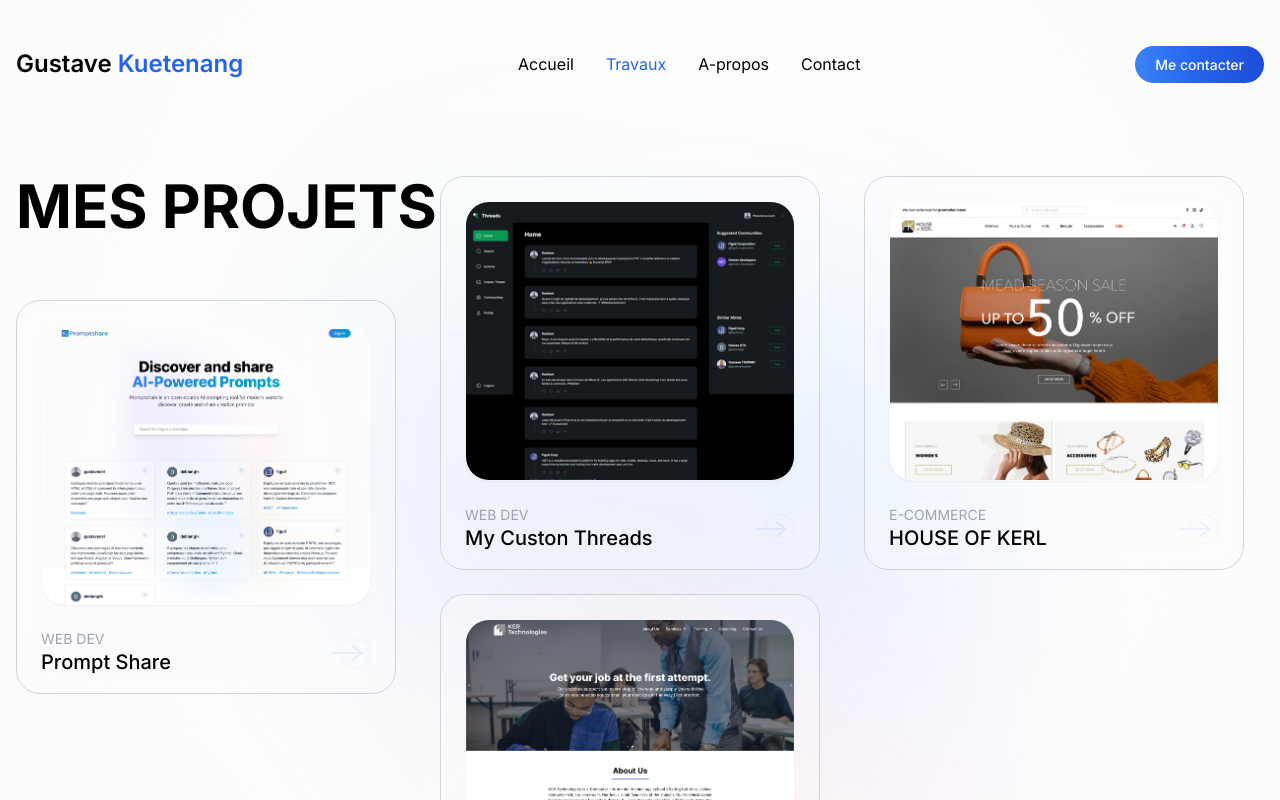
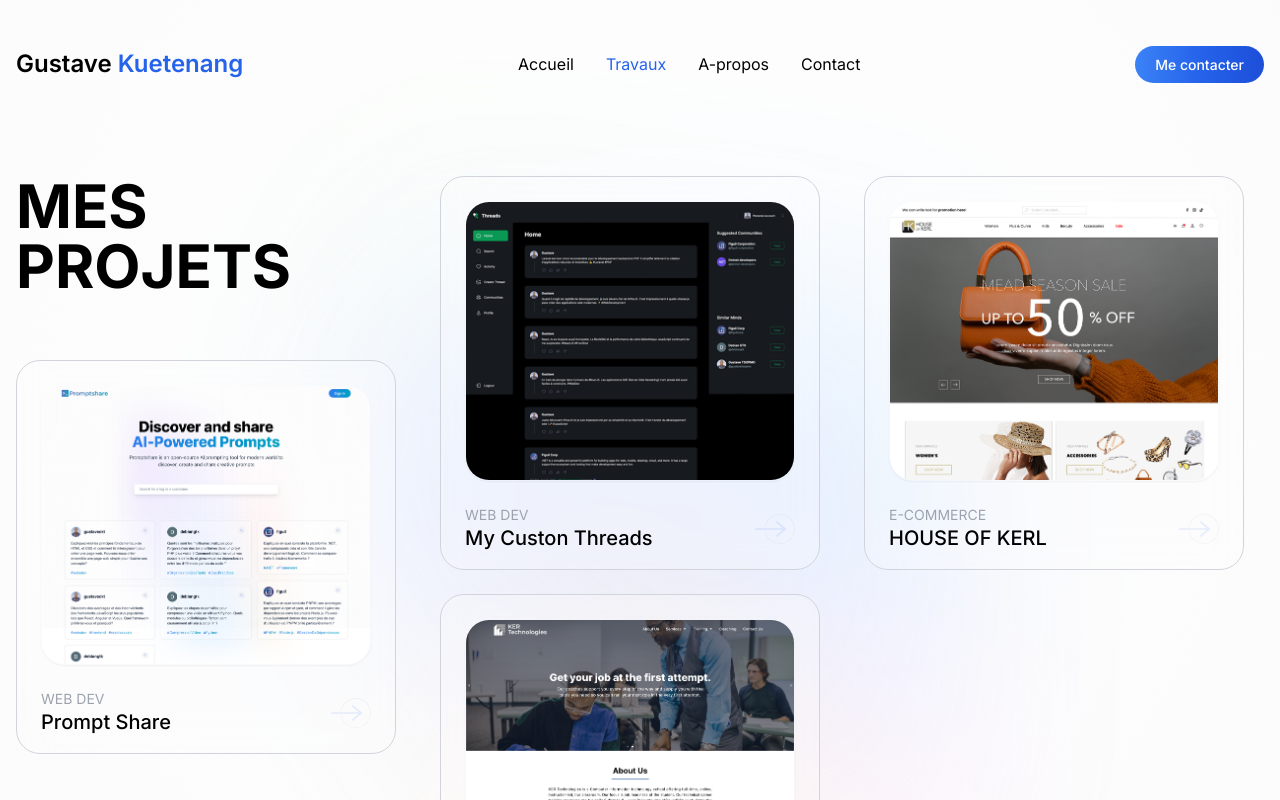
Before and after one commit to GustaveKuetenang/gustaveckt.com, a Next.js app: page /works in a window 1280 px wide. Built offline with nearby package versions, Linux system fonts and the light colour scheme.

Commit message:
Update title in projects page

```diff
--- a/app/about/page.tsx
+++ b/app/about/page.tsx
@@ -67,7 +67,7 @@ const about = () => {
           </div>
         </div>
       </div>
-      <div className="mt-6 flex space-x-6">
+      <div className="mt-6 flex akign-start space-x-6">
         <div className="box w-full md:w-1/2">
           <h2 className="subtitle !text-gray-900 !font-medium">Expérience</h2>
           <ul className="list-none divide- space-y-6">
--- a/app/globals.css
+++ b/app/globals.css
@@ -91,7 +91,7 @@ body {
     @apply flex-1 break-inside-avoid rounded-3xl border border-gray-300 bg-white/20 bg-clip-padding p-6 pb-4 backdrop-blur-lg backdrop-filter w-full h-fit;
   }
   .project-card-title {
-    @apply flex-1 break-inside-avoid backdrop-filter md:w-[800px] pb-10 w-full h-fit;
+    @apply flex-1 break-inside-avoid backdrop-filter pb-10 w-full h-fit;
   }
   .btn-primary{
     @apply text-white bg-gradient-to-r from-blue-500 via-blue-600 to-blue-700 hover:bg-gradient-to-br focus:ring-4 focus:outline-none focus:ring-blue-300 dark:focus:ring-blue-800 font-medium rounded-lg text-sm px-5 py-2.5 text-center;
--- a/app/works/page.tsx
+++ b/app/works/page.tsx
@@ -17,13 +17,13 @@ const page = () => {
     <div className="stack gap-20">
       <div className="wrapper stack gap-8">
         <div className="project-grid">
-          <div className="project-card-title">
+          <div className="project-card-title mr-6">
             <h1>
               <span className="page-title mb-6 md:text-left">Mes projets</span>
             </h1>
           </div>
           {projects.map((project) => (
-            <article key={project.id} className="project-card group">
+            <article key={project.id} className="project-card group mt-6">
               <div className="w-full h-[280px] mx-auto shadow-sm border border-transparent group-hover:shadow-xl group-hover:border-blue-600/25 rounded-3xl overflow-hidden transition duration-300 ease-in-out">
                 <Image
                   placeholder="empty"
--- a/components/Hero.tsx
+++ b/components/Hero.tsx
@@ -42,7 +42,7 @@ const Hero = () => {
             >
               <div className="scrolling-text-container flex items-center justify-center">
                 <Link
-                  href="/work"
+                  href="/works"
                   className="m-0 mr-4 p-0 scrolling-text uppercase text-gray-500 text-sm"
                 >
                   Derniers <span className="text-blue-600">travaux</span> et
--- a/components/Profiles.tsx
+++ b/components/Profiles.tsx
@@ -34,7 +34,7 @@ const Profiles = () => {
           <p className="subtitle-sm">VITRINE</p>
           <h1 className="title-3">Profils</h1>
         </div>
-        <NextButton link="/work" />
+        <NextButton link="/contact" />
       </div>
     </div>
   );
```
